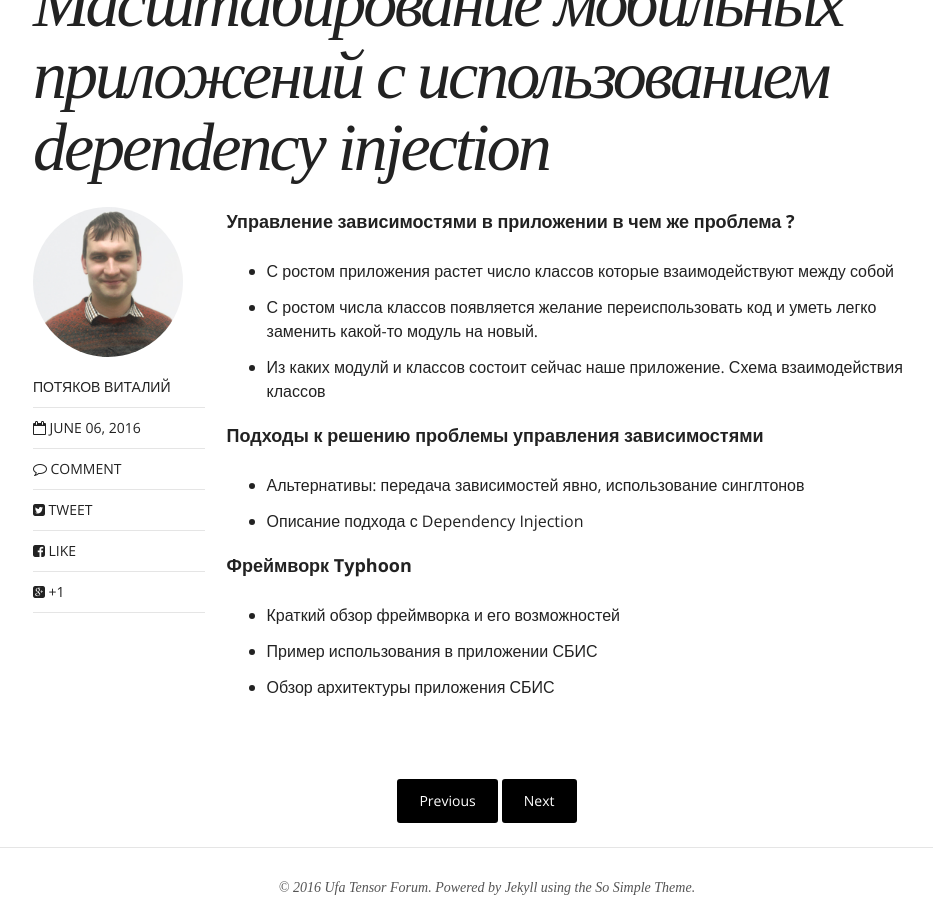
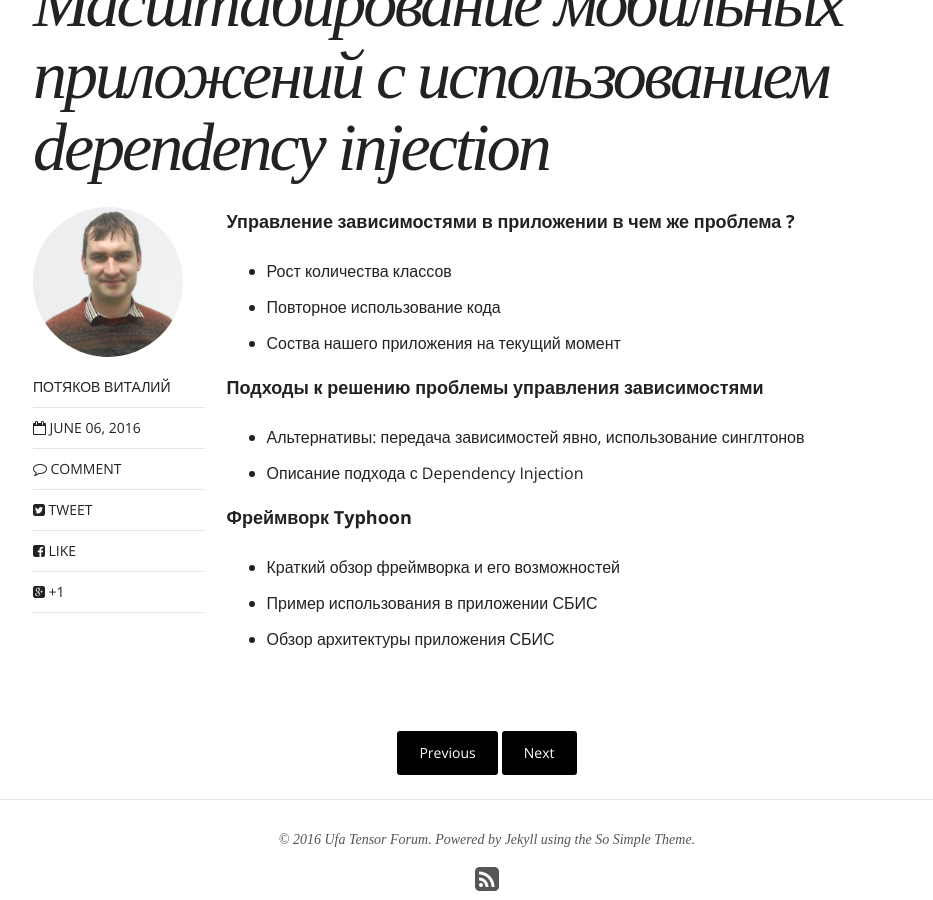
Before and after one commit to tensor-ufa/tensor-ufa.github.io, a Jekyll site: the page built from _posts/talks/2016-06-23-1-mobile-apps.md, in a window 1280 px wide and 900 px high, scrolled down 533 px. Shown: the whole window, without its empty margins (153-1086 px from the left). Built offline with Jekyll 4.4.1, drawn with Linux system fonts in a browser that asks for light colours; nearby versions of some CDN libraries; comment, search, counter and statistics services are not loaded.

Commit message:
сократили тезисы

```diff
--- a/_posts/talks/2016-06-23-1-mobile-apps.md
+++ b/_posts/talks/2016-06-23-1-mobile-apps.md
@@ -20,9 +20,9 @@
 
 **Управление зависимостями в приложении  в чем же проблема ?**
 
-* С ростом приложения растет число классов которые взаимодействуют между собой
-* С ростом числа классов появляется желание переиспользовать код и уметь легко заменить какой-то модуль на новый.
-* Из каких модулй и классов состоит сейчас наше приложение. Схема взаимодействия классов
+* Рост количества классов
+* Повторное использование кода
+* Соства нашего приложения на текущий момент
 
 **Подходы к решению проблемы управления зависимостями**
 
```
